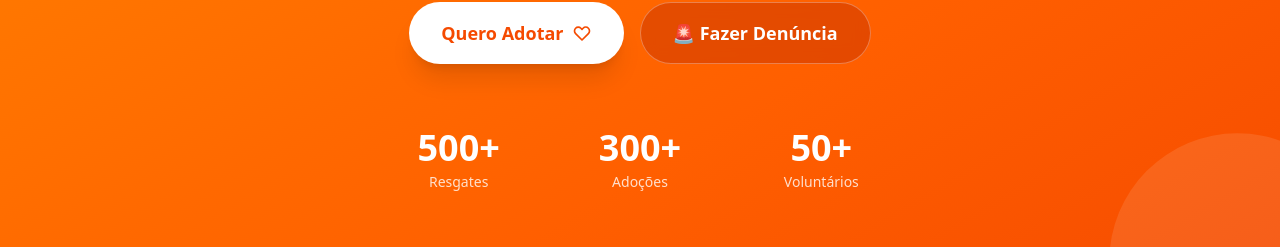
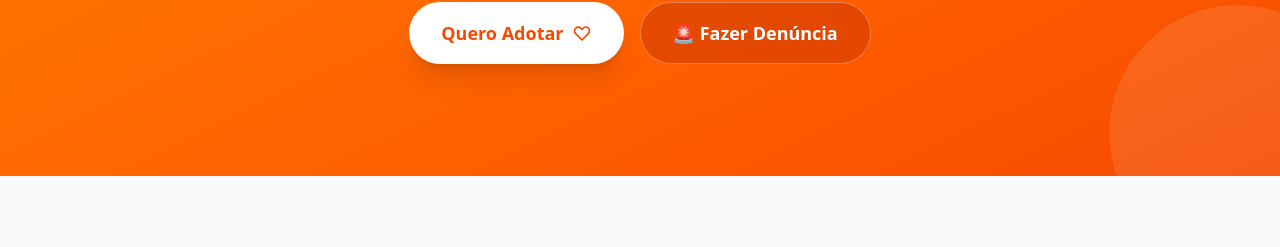
Before and after one commit to VictorTes/patinhas-amor, a React (Vite) app in the folder web/: page / in a window 1280 px wide. Shown: the part 505-752 px from the top of the page. Built offline with nearby package versions, Linux system fonts and the light colour scheme; no server answers; the database is empty.

Commit message:
fix: removido home screen estatisticas irrelevantes

```diff
--- a/web/src/pages/Home.tsx
+++ b/web/src/pages/Home.tsx
@@ -92,20 +92,6 @@ export function Home() {
               >
                 🚨 Fazer Denúncia
               </Link>
-            </div>
-
-            {/* Stats */}
-            <div className="mt-16 grid grid-cols-3 gap-8 max-w-lg mx-auto">
-              {[
-                { value: '500+', label: 'Resgates' },
-                { value: '300+', label: 'Adoções' },
-                { value: '50+', label: 'Voluntários' },
-              ].map((stat) => (
-                <div key={stat.label} className="text-center">
-                  <div className="text-3xl md:text-4xl font-bold text-white mb-1">{stat.value}</div>
-                  <div className="text-white/80 text-sm">{stat.label}</div>
-                </div>
-              ))}
             </div>
           </div>
         </div>
```
